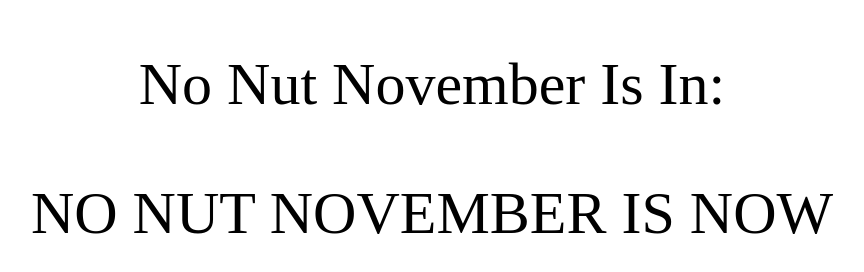
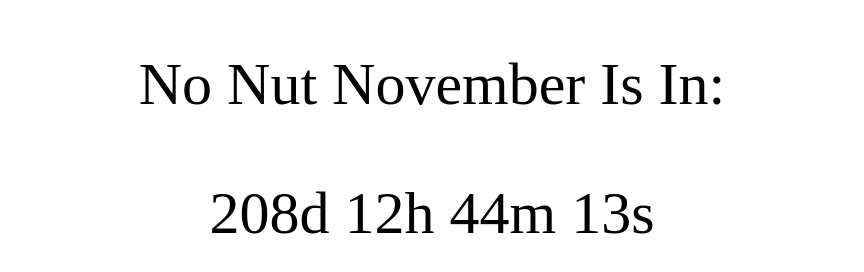
Before and after one commit to theneofan/nonutnovember, a plain HTML site: page index.html in a window 1280 px wide. Shown: the whole page, without its empty margins (208-1072 px from the left). Drawn offline with Linux system fonts and the light colour scheme.

Commit message:
Update index.html

```diff
--- a/index.html
+++ b/index.html
@@ -18,7 +18,7 @@ p {
 
 <script>
 // Set the date we're counting down to
-var countDownDate = new Date("Nov 1, 2023 0:0:1").getTime();
+var countDownDate = new Date("Nov 1, 2024 0:0:1").getTime();
 
 // Update the count down every 1 second
 var x = setInterval(function() {
```
